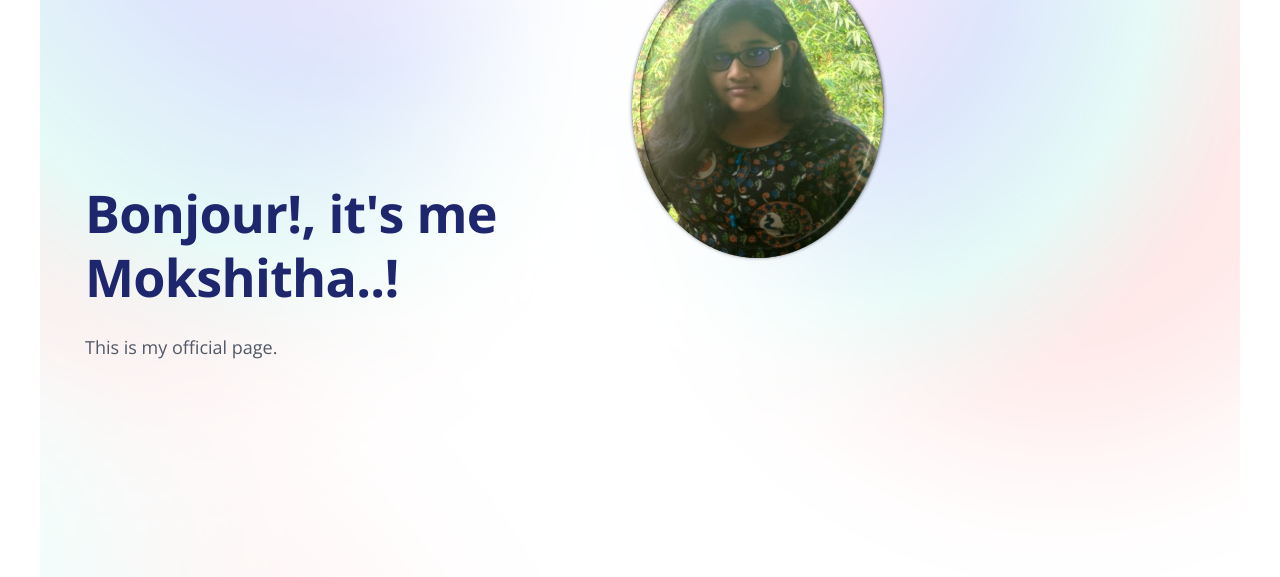
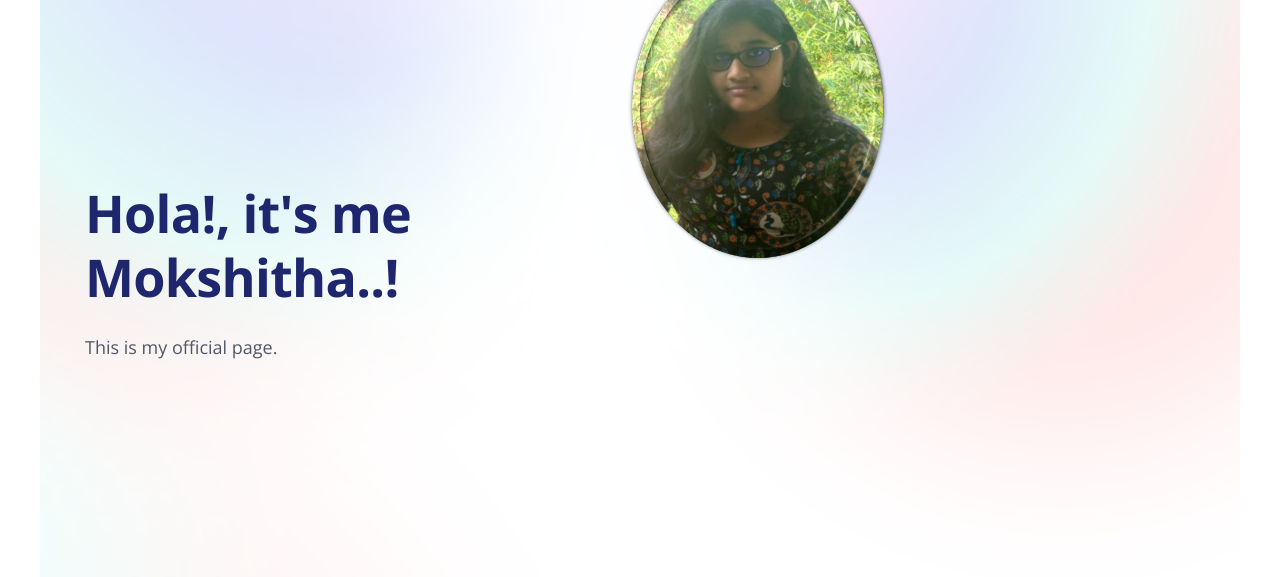
Before and after one commit to mokshi1104/portfolio, a plain HTML site: page index.html in a window 1280 px wide. Shown: the part 223-800 px from the top of the page. Drawn offline with nearby package versions, Linux system fonts and the light colour scheme.

Commit message:
Update index.html

```diff
--- a/index.html
+++ b/index.html
@@ -102,7 +102,7 @@
             <div class="row">
                 <div class="col-lg-5">
                     <div class="text-container">
-                        <h1 class="h1-large"><br /><br />Bonjour!, it's me Mokshitha..!</h1>
+                        <h1 class="h1-large"><br /><br />Hola!, it's me Mokshitha..!</h1>
                         <p class="p-large">This is my official page.</p>
                     </div> <!-- end of text-container -->
                 </div> <!-- end of col -->
```
